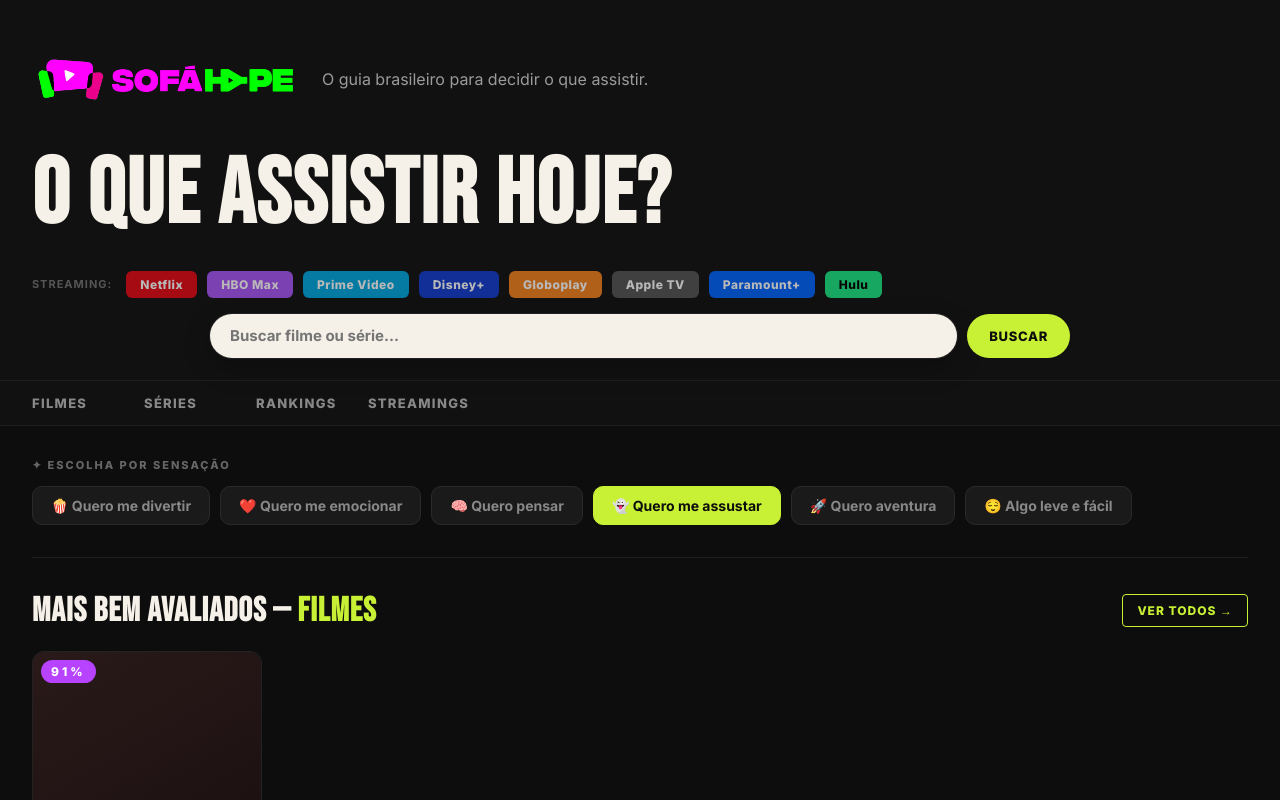
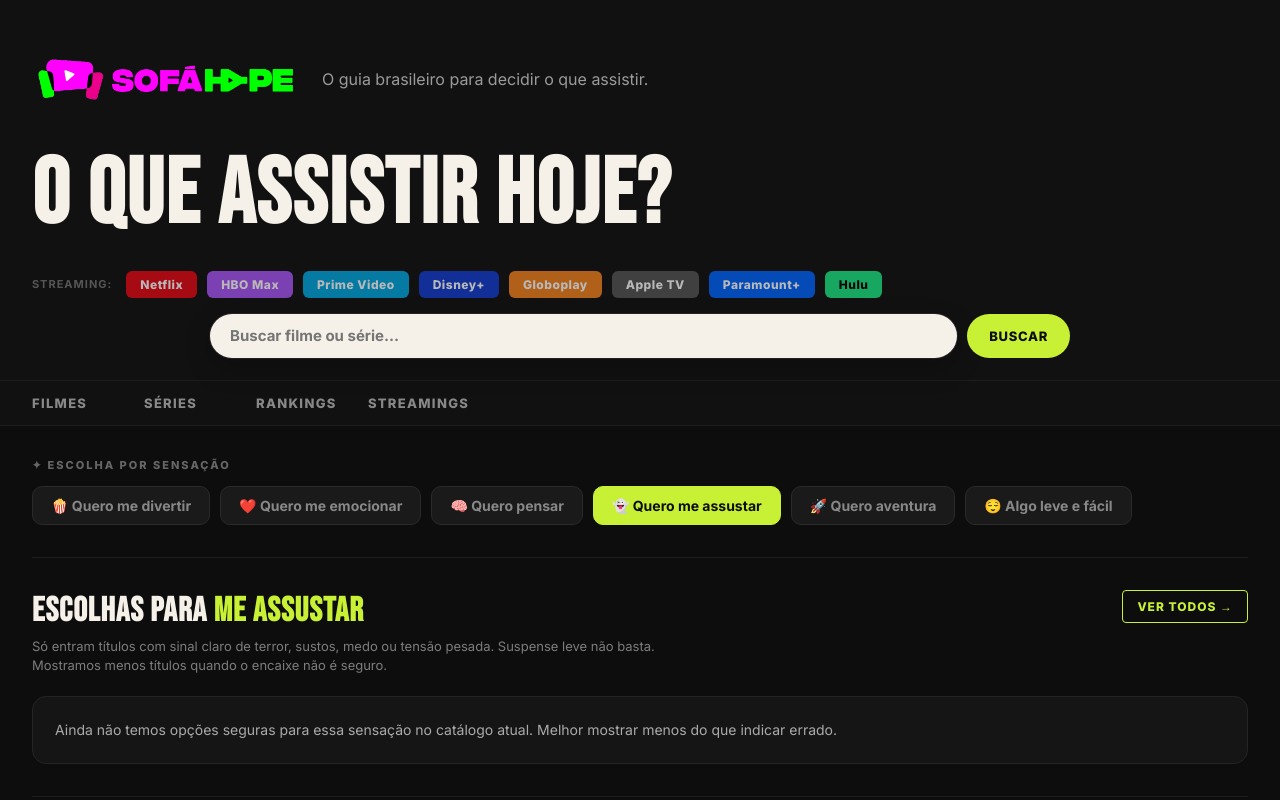
Before and after one commit to albinojc/sofahype, a Next.js app: page / in a window 1280 px wide. Both pictures are taken after a click on the button "👻 Quero me assustar". Shown: the top 800 px of the page. Built offline with nearby package versions, Linux system fonts and the light colour scheme.

Commit message:
Add files via upload

```diff
--- a/src/app/globals.css
+++ b/src/app/globals.css
@@ -461,3 +461,26 @@
   .search-submit { width: 100%; }
   .search-form-home, .search-form-page { max-width: 100%; }
 }
+
+.section-header-with-copy {
+  align-items: flex-start;
+  gap: 20px;
+}
+
+.curation-note {
+  color: #7d7d7d;
+  font-size: 13px;
+  line-height: 1.5;
+  max-width: 680px;
+  margin-top: 6px;
+}
+
+.empty-curation {
+  background: #151515;
+  border: 1px solid #242424;
+  border-radius: 14px;
+  color: #aaa;
+  padding: 22px;
+  font-size: 14px;
+  line-height: 1.6;
+}
--- a/src/components/SensationExplorer.js
+++ b/src/components/SensationExplorer.js
@@ -9,56 +9,170 @@
   {
     key: 'divertir',
     label: '🍿 Quero me divertir',
-    terms: ['comedia', 'humor', 'divertir', 'dar risada', 'aventura', 'bem movimentado'],
-    exclude: ['terror', 'guerra', 'crime', 'clima pesado']
+    short: 'me divertir',
+    description: 'Filmes com encaixe mais seguro para rir, relaxar ou ver algo movimentado sem clima pesado.'
   },
   {
     key: 'emocionar',
     label: '❤️ Quero me emocionar',
-    terms: ['drama', 'romance', 'familia', 'historia de amor', 'emocao', 'historias intensas', 'historia mais seria'],
-    exclude: []
+    short: 'me emocionar',
+    description: 'Histórias com mais sentimento, relações fortes ou carga dramática clara.'
   },
   {
     key: 'pensar',
     label: '🧠 Quero pensar',
-    terms: ['ficcao cientifica', 'documentario', 'historia', 'misterio', 'suspense', 'precisa prestar atencao', 'pede atencao'],
-    exclude: []
+    short: 'pensar',
+    description: 'Títulos que pedem atenção, trazem ideias fortes ou deixam assunto depois que acabam.'
   },
   {
     key: 'assustar',
     label: '👻 Quero me assustar',
-    terms: ['terror', 'suspense', 'misterio', 'clima de medo', 'tem sustos', 'clima de tensao'],
-    exclude: []
+    short: 'me assustar',
+    description: 'Só entram títulos com sinal claro de terror, sustos, medo ou tensão pesada. Suspense leve não basta.'
   },
   {
     key: 'aventura',
     label: '🚀 Quero aventura',
-    terms: ['aventura', 'acao', 'fantasia', 'ficcao cientifica', 'bem movimentado', 'mundo de fantasia'],
-    exclude: []
+    short: 'aventura',
+    description: 'Filmes com movimento, ação, jornada, fantasia ou ficção científica com senso de aventura.'
   },
   {
     key: 'leve',
     label: '😌 Algo leve e fácil',
-    terms: ['familia', 'animacao', 'comedia', 'clima leve', 'ver com criancas', 'historia facil de acompanhar'],
-    exclude: ['terror', 'guerra', 'crime', 'suspense', 'clima pesado', 'clima adulto', 'humor pesado']
+    short: 'algo leve e fácil',
+    description: 'Opções mais fáceis de entrar, sem clima adulto, terror, crime pesado ou tensão constante.'
   }
 ];
 
-function searchableText(item) {
-  return normalizeSearch([
+const MIN_SCORE = 50;
+
+function normalizedList(list) {
+  return (list || []).map((item) => normalizeSearch(item));
+}
+
+function hasAny(text, terms) {
+  return terms.some((term) => text.includes(normalizeSearch(term)));
+}
+
+function hasGenre(flags, terms) {
+  return terms.some((term) => flags.genres.some((genre) => genre.includes(normalizeSearch(term))));
+}
+
+function buildFlags(item) {
+  const genres = normalizedList(item.generos);
+  const experience = normalizedList(item.experiencia);
+  const ideal = normalizedList(item.ideal_para);
+  const avoid = normalizedList(item.talvez_nao_seja);
+  const fullText = normalizeSearch([
     item.titulo,
     item.titulo_original,
     ...(item.generos || []),
     ...(item.experiencia || []),
-    ...(item.ideal_para || [])
+    ...(item.ideal_para || []),
+    ...(item.talvez_nao_seja || []),
+    item.sinopse
   ].join(' '));
+
+  const flags = { genres, experience, ideal, avoid, fullText };
+
+  flags.comedy = hasGenre(flags, ['comedia']);
+  flags.drama = hasGenre(flags, ['drama']);
+  flags.romance = hasGenre(flags, ['romance']);
+  flags.family = hasGenre(flags, ['familia']);
+  flags.animation = hasGenre(flags, ['animacao']);
+  flags.adventure = hasGenre(flags, ['aventura']);
+  flags.action = hasGenre(flags, ['acao']);
+  flags.fantasy = hasGenre(flags, ['fantasia']);
+  flags.scifi = hasGenre(flags, ['ficcao cientifica', 'science fiction']);
+  flags.documentary = hasGenre(flags, ['documentario']);
+  flags.history = hasGenre(flags, ['historia']);
+  flags.music = hasGenre(flags, ['musica', 'musical']);
+  flags.horror = hasGenre(flags, ['terror']);
+  flags.crime = hasGenre(flags, ['crime']);
+  flags.war = hasGenre(flags, ['guerra']);
+  flags.mystery = hasGenre(flags, ['misterio']);
+  flags.thriller = hasGenre(flags, ['suspense', 'thriller']);
+
+  flags.kidSignal = flags.family || hasAny(fullText, ['ver com criancas', 'aventura para criancas', 'criancas pequenas', 'infantil']);
+  flags.fearSignal = flags.horror || hasAny(fullText, ['clima de medo', 'tem sustos', 'assustador', 'sobrenatural', 'terror']);
+  flags.heavySignal = hasAny(fullText, [
+    'clima pesado',
+    'clima adulto',
+    'humor pesado',
+    'crime e tensao',
+    'crime com humor pesado',
+    'violencia',
+    'assassin',
+    'morte',
+    'gangue',
+    'trafic',
+    'guerra',
+    'tensao constante'
+  ]);
+  flags.attentionSignal = hasAny(fullText, ['pede atencao', 'precisa prestar atencao', 'tem misterio', 'historia contada fora da ordem']);
+  flags.lightSignal = hasAny(fullText, ['clima leve', 'visual colorido', 'historia facil de acompanhar', 'tem humor', 'dar risada', 'comedia leve']);
+  flags.movementSignal = hasAny(fullText, ['bem movimentado', 'acao e aventura', 'nao fica parado', 'mundo de fantasia', 'mistura ciencia e imaginacao']);
+  flags.emotionSignal = hasAny(fullText, ['historias intensas', 'historia mais seria', 'foco nas relacoes', 'historias de amor', 'emocao']);
+
+  return flags;
 }
 
-function matchesSensation(item, sensation) {
-  const text = searchableText(item);
-  const hasTerm = sensation.terms.some((term) => text.includes(normalizeSearch(term)));
-  const hasBlockedTerm = sensation.exclude.some((term) => text.includes(normalizeSearch(term)));
-  return hasTerm && !hasBlockedTerm;
+function curationScore(item, sensationKey) {
+  const score = Number(item.nota_sofahype || 0);
+  if (score < MIN_SCORE) return 0;
+
+  const f = buildFlags(item);
+  const base = Math.max(score, Number(item.nota_publico || 0), Number(item.nota_tmdb || 0) * 10 || 0);
+  const qualityBonus = Math.min(12, Math.max(0, score - 70) / 2);
+
+  switch (sensationKey) {
+    case 'assustar': {
+      // Regra rígida: "quero me assustar" não aceita família, animação infantil,
+      // aventura leve ou suspense genérico. Precisa ter sinal claro de medo/terror.
+      if (f.family || f.kidSignal || f.music || f.documentary || f.comedy || f.romance) return 0;
+      if (!f.fearSignal && !(f.thriller && f.heavySignal)) return 0;
+      return base + qualityBonus + (f.horror ? 18 : 8) + (f.heavySignal ? 5 : 0);
+    }
+
+    case 'leve': {
+      if (f.horror || f.crime || f.war || f.thriller || f.heavySignal || f.fearSignal) return 0;
+      if (!(f.family || f.animation || f.comedy || f.romance || f.lightSignal)) return 0;
+      return base + qualityBonus + (f.family ? 10 : 0) + (f.comedy ? 8 : 0) + (f.lightSignal ? 8 : 0);
+    }
+
+    case 'divertir': {
+      if (f.horror || f.war || f.fearSignal) return 0;
+      if (f.crime && !f.comedy) return 0;
+      if (f.heavySignal && !(f.action || f.adventure || f.comedy)) return 0;
+      if (!(f.comedy || f.adventure || f.action || f.animation || f.lightSignal || f.movementSignal)) return 0;
+      return base + qualityBonus + (f.comedy ? 12 : 0) + (f.movementSignal ? 8 : 0) + (f.family ? 4 : 0);
+    }
+
+    case 'emocionar': {
+      if (f.horror || f.fearSignal || f.war) return 0;
+      if (!(f.drama || f.romance || f.family || f.emotionSignal)) return 0;
+      // Crime pode emocionar, mas para curadoria da home é mais arriscado. Só entra se também for drama forte.
+      if (f.crime && !f.drama) return 0;
+      return base + qualityBonus + (f.drama ? 10 : 0) + (f.romance ? 8 : 0) + (f.emotionSignal ? 8 : 0);
+    }
+
+    case 'pensar': {
+      if (f.kidSignal && !f.scifi && !f.fantasy) return 0;
+      if (!(f.documentary || f.history || f.scifi || f.mystery || f.attentionSignal || (f.drama && f.heavySignal))) return 0;
+      return base + qualityBonus + (f.documentary ? 12 : 0) + (f.attentionSignal ? 10 : 0) + (f.scifi ? 8 : 0) + (f.history ? 6 : 0);
+    }
+
+    case 'aventura': {
+      if (f.horror || f.fearSignal || f.war) return 0;
+      if (!(f.adventure || f.action || f.fantasy || f.scifi || f.movementSignal)) return 0;
+      // Evita jogar drama/crime pesado como aventura só porque há ação.
+      if (f.crime && f.heavySignal && !f.adventure && !f.fantasy && !f.scifi) return 0;
+      return base + qualityBonus + (f.adventure ? 12 : 0) + (f.action ? 10 : 0) + (f.fantasy || f.scifi ? 8 : 0);
+    }
+
+    default:
+      return 0;
+  }
 }
 
 export default function SensationExplorer({ items }) {
@@ -66,14 +180,13 @@
   const active = SENSATIONS.find((item) => item.key === selected) || SENSATIONS[0];
 
   const filtered = useMemo(() => {
-    const matches = items
+    return items
       .filter((item) => item.tipo === 'filme')
-      .filter((item) => matchesSensation(item, active))
-      .sort((a, b) => Number(b.nota_sofahype || 0) - Number(a.nota_sofahype || 0));
-
-    // Se a base importada ainda for pequena e não houver títulos suficientes,
-    // mantemos a tela útil sem inventar classificação.
-    return matches.length ? matches.slice(0, 6) : items.filter((item) => item.tipo === 'filme').slice(0, 6);
+      .map((item) => ({ item, curation: curationScore(item, active.key) }))
+      .filter(({ curation }) => curation > 0)
+      .sort((a, b) => b.curation - a.curation)
+      .map(({ item }) => item)
+      .slice(0, 6);
   }, [items, active]);
 
   return (
@@ -98,11 +211,21 @@
       <div className="divider" />
 
       <section className="section">
-        <div className="section-header">
-          <h2 className="section-title">Mais bem avaliados — <span>Filmes</span></h2>
+        <div className="section-header section-header-with-copy">
+          <div>
+            <h2 className="section-title">Escolhas para <span>{active.short}</span></h2>
+            <p className="curation-note">{active.description} Mostramos menos títulos quando o encaixe não é seguro.</p>
+          </div>
           <Link className="btn-ver-todos" href="/filmes">Ver todos →</Link>
         </div>
-        <TitleGrid items={filtered} />
+
+        {filtered.length ? (
+          <TitleGrid items={filtered} />
+        ) : (
+          <div className="empty-curation">
+            Ainda não temos opções seguras para essa sensação no catálogo atual. Melhor mostrar menos do que indicar errado.
+          </div>
+        )}
       </section>
     </>
   );
```
